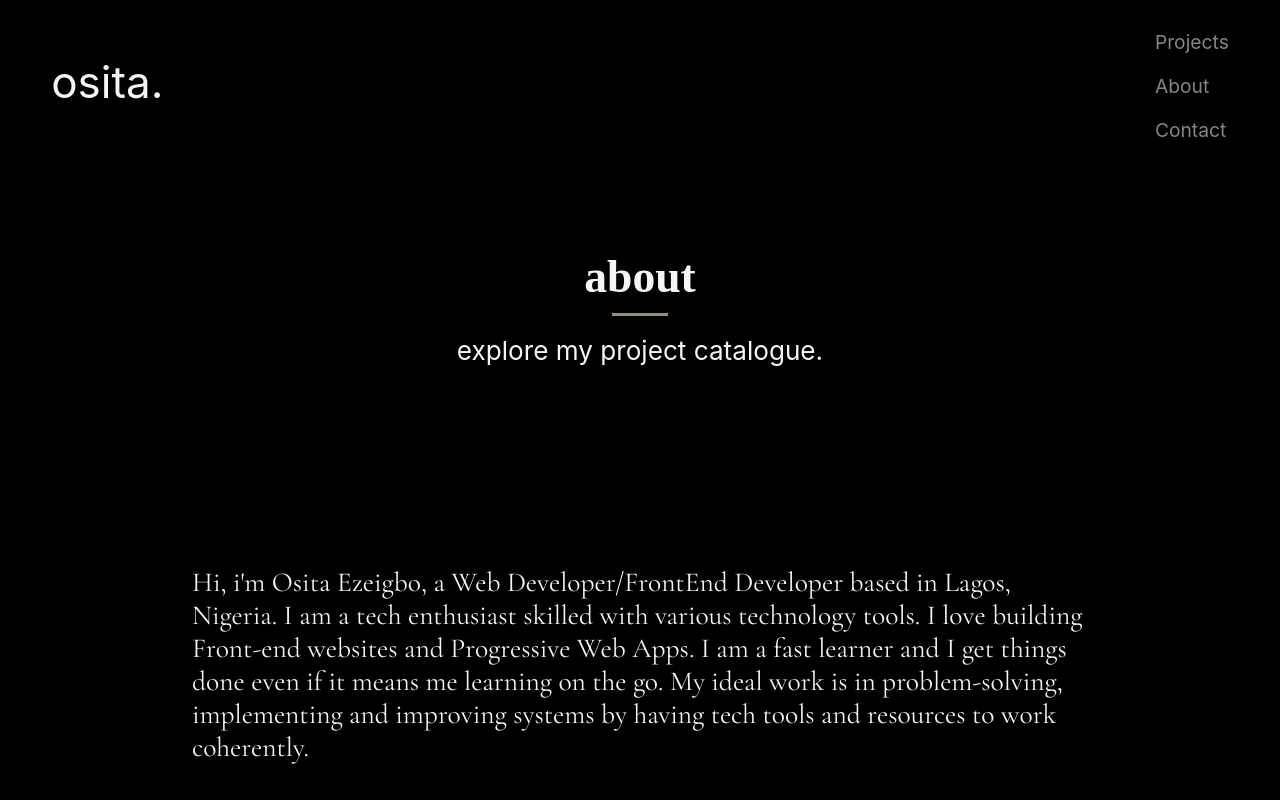
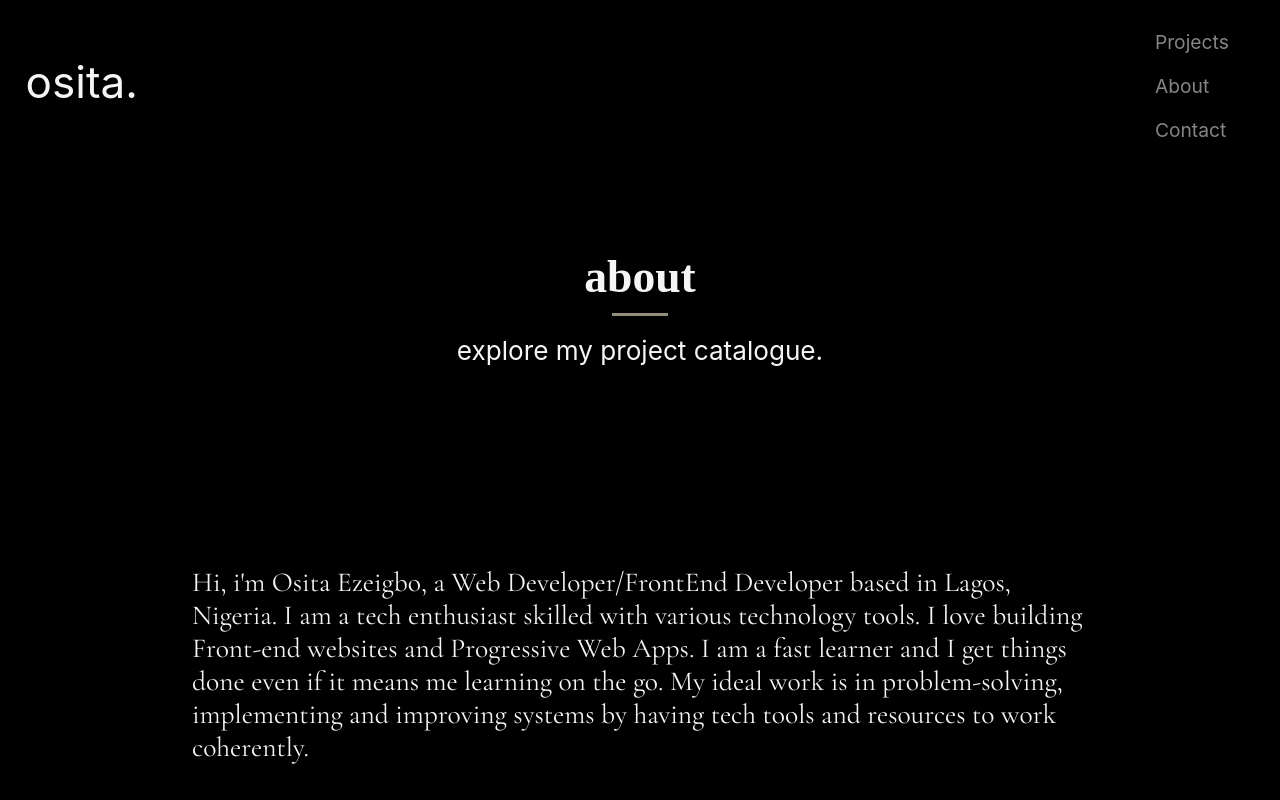
Before and after one commit to Osiclin/portfolio, a Next.js app: page /about in a window 1280 px wide. Shown: the top 800 px of the page. Built offline with nearby package versions, Linux system fonts and the light colour scheme; a web font is replaced by a local one.

Commit message:
logo fix

```diff
--- a/styles/Nav.module.css
+++ b/styles/Nav.module.css
@@ -1,7 +1,7 @@
 #logo{
     position: fixed;
     top: 2rem;
-    left: 4%;
+    left: 2%;
     z-index: 1;
 }
 
@@ -24,7 +24,7 @@
 #ham{
     display: none;
     position: fixed;
-    top: 2rem;
+    top: 1.9rem;
     right: 4%;
     z-index: 1;
     font-size: 1.6rem;
```
Also changed, not shown: pages/projects.js (+4 -3 lines).
